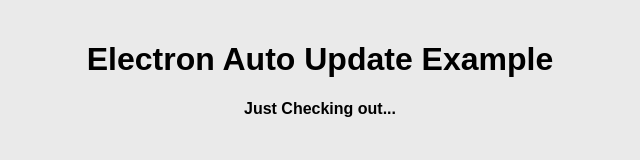
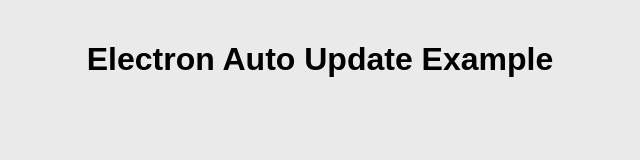
Before and after one commit to Bhanuka94/myElectronUpdater, an Electron app: page index.html in a window 800 px wide. Shown: the whole page, without its empty margins (80-720 px from the left). Drawn offline with Linux system fonts and the light colour scheme; no server answers.

Commit message:
final update

```diff
--- a/index.html
+++ b/index.html
@@ -28,7 +28,6 @@
 </head>
 <body>
   <h1>Electron Auto Update Example</h1>
-  <h4>Just Checking out...</h4>
   <p id="version"></p>
   <div id="notification" class="hidden">
     <p id="message"></p>
--- a/package.json
+++ b/package.json
@@ -1,6 +1,6 @@
 {
   "name": "updating-app",
-  "version": "1.0.3",
+  "version": "1.0.4",
   "description": "",
   "main": "main.js",
   "scripts": {
```
